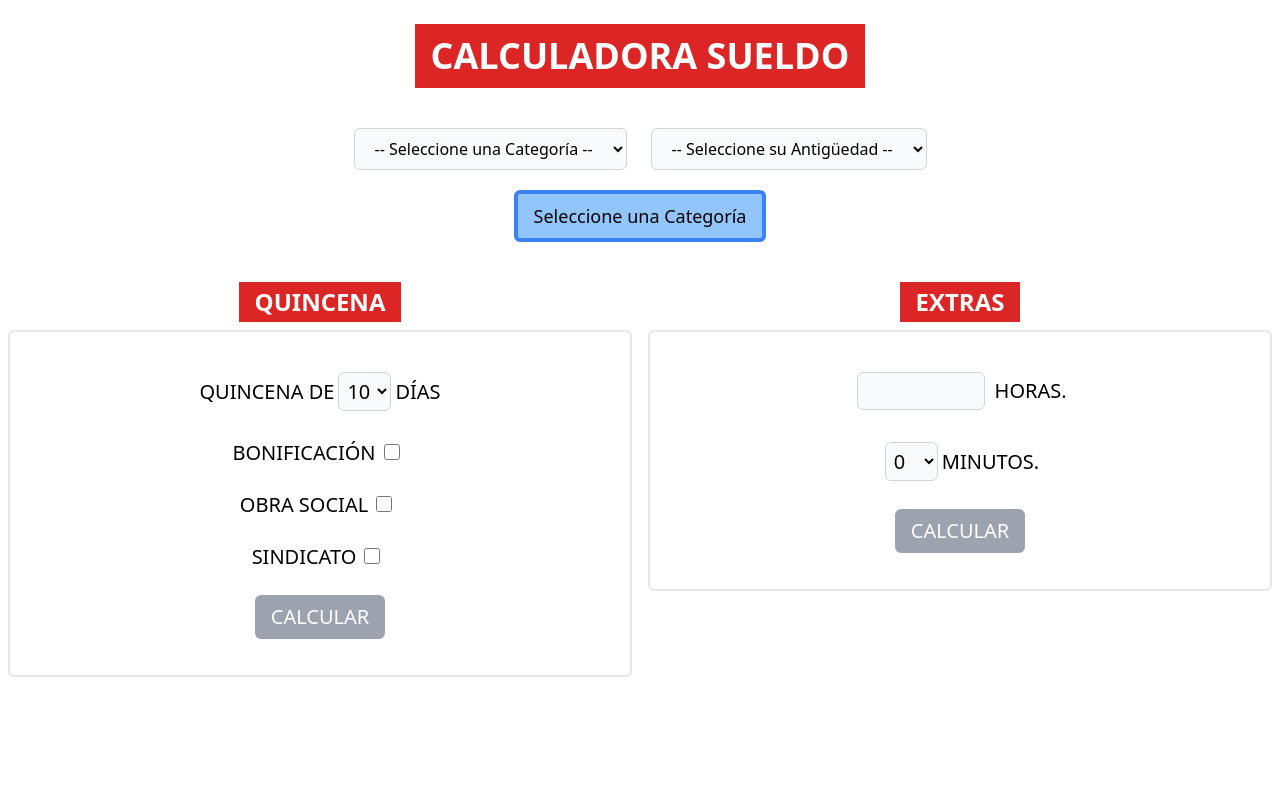
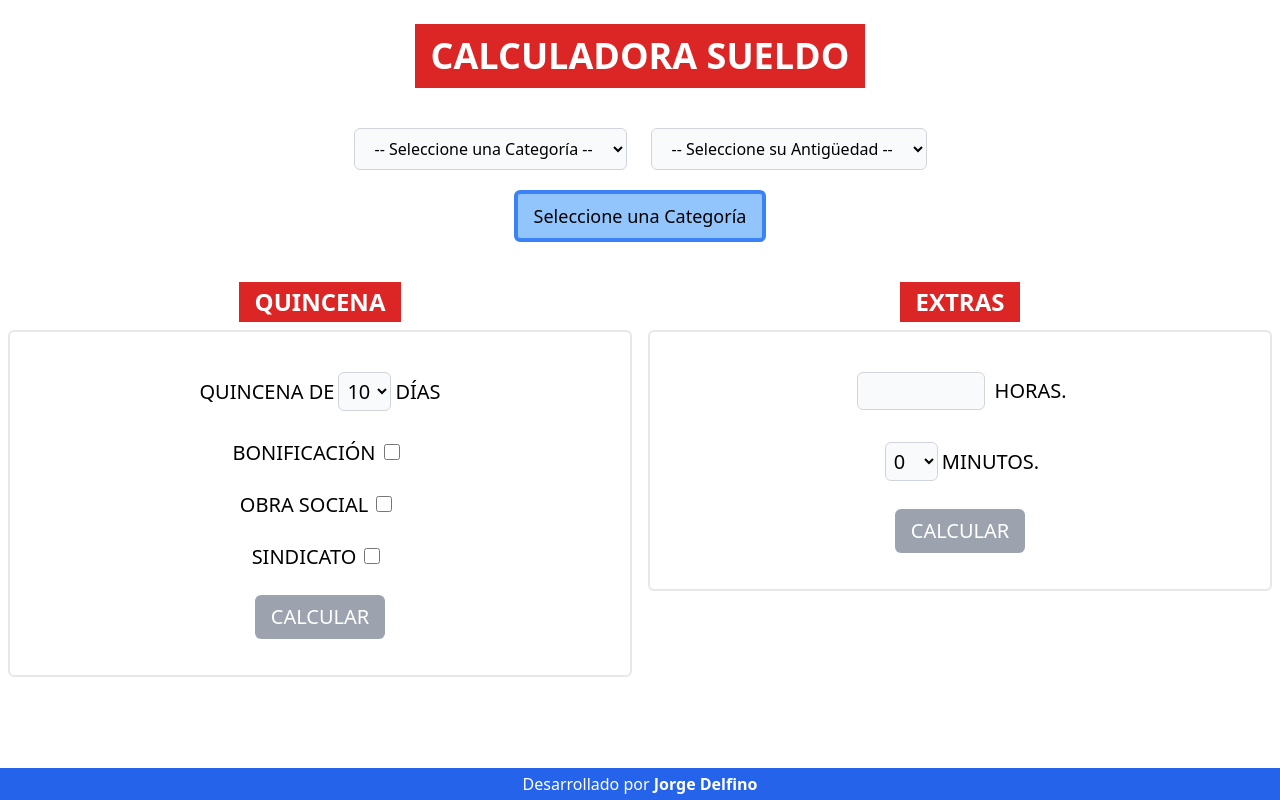
Before and after one commit to jorgedelfino/calculadora_quincena, a React (Vite) app: page / in a window 1280 px wide. Built offline with nearby package versions, Linux system fonts and the light colour scheme.

Commit message:
copyright

```diff
--- a/src/App.jsx
+++ b/src/App.jsx
@@ -3,6 +3,7 @@ import { useState, useEffect } from 'react'
 import Categoria from './components/Categoria'
 import Quincena from './components/Quincena'
 import Extras from './components/Extras'
+import Copyright from './components/Copyright'
 
 import db from '../db/db'
 
@@ -45,6 +46,7 @@ const App = () => {
 	}, [categoria, antiguedad])
 
 	return (
+		<>
 			<div
 				className='container mx-auto py-6'
 			>
@@ -73,7 +75,10 @@ const App = () => {
 						mostrarValor={mostrarValor}
 					/>
 				</div>
+
 			</div>
+			<Copyright/>
+		</>
 	)
 }
 
--- /dev/null
+++ b/src/components/Copyright.jsx
@@ -0,0 +1,11 @@
+const Copyright = () => {
+	return (
+		<div
+			className="md:absolute bottom-0 left-0 right-0 text-center py-1 bg-blue-600 text-white"
+		>
+			<p>Desarrollado por <a href="https://github.com/jorgedelfino" target="_blank" className="font-bold">Jorge Delfino</a></p>
+		</div>
+	)
+}
+
+export default Copyright
```
Lines whose indentation alone changed are shown as unchanged.
